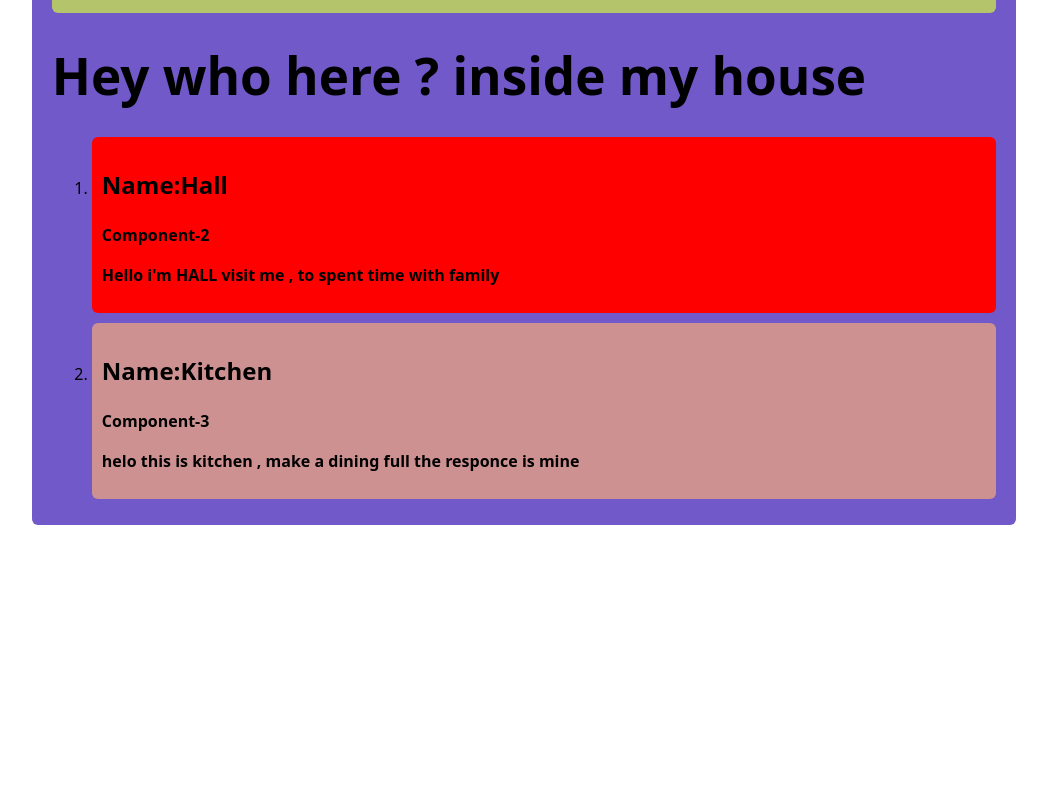
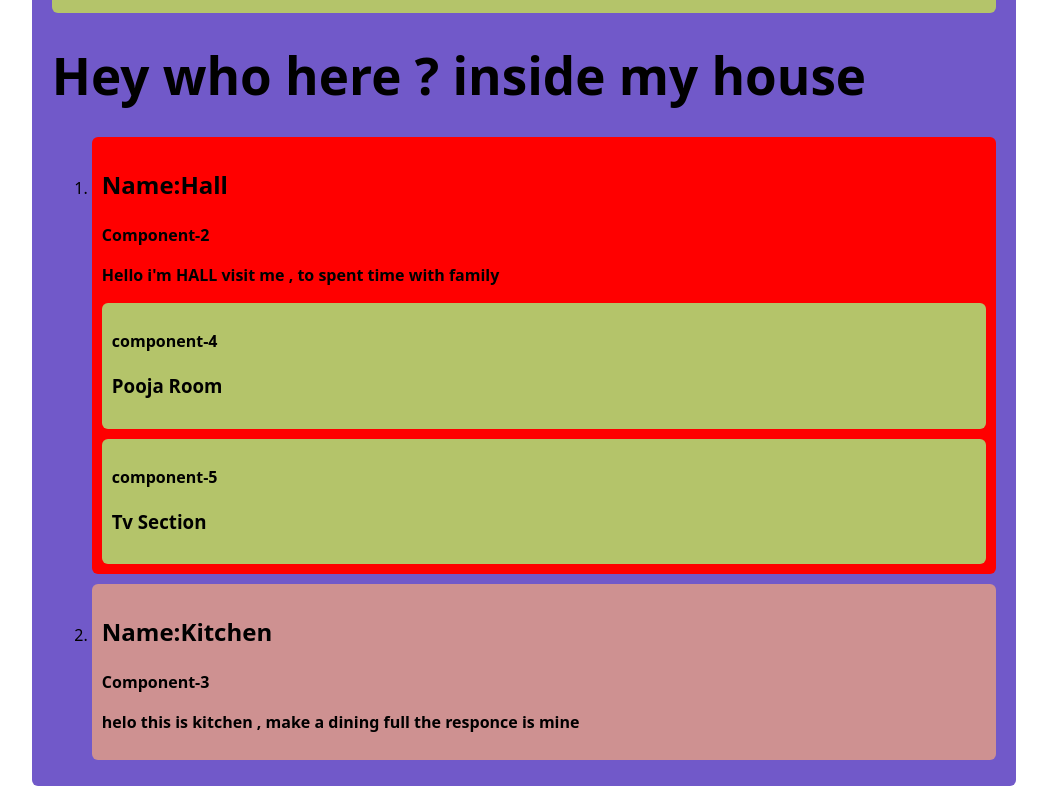
Before and after one commit to Hariiharan-Developer/React_Core-Concepts, a React (Vite) app: page / in a window 1280 px wide. Shown: the part 460-1266 px from the top of the page, without its empty margins (195-1242 px from the left). Before the commit the page ends 1005 px from the top, so only its background shows below. Built offline with nearby package versions, Linux system fonts and the light colour scheme.

Commit message:
file seperated

```diff
--- a/src/components/1.comp/Component.css
+++ b/src/components/1.comp/Component.css
@@ -17,6 +17,7 @@
     border-radius: 6px;
     padding: 10px 10px;
     margin-bottom: 10px;
+
 }
 .kitchen{
     background: rgb(206, 145, 145);
@@ -31,3 +32,15 @@
 p{
     font-weight: 600;
 }
+.pooja-room{
+    background: rgba(180, 196, 106);
+    border-radius: 6px;
+    padding: 10px 10px;
+   margin-bottom: 10px;
+}
+.tv{
+    background: rgba(180, 196, 106);
+    border-radius: 6px;
+    padding: 10px 10px;
+
+}
--- a/src/components/1.comp/Component.jsx
+++ b/src/components/1.comp/Component.jsx
@@ -1,5 +1,8 @@
 import React from 'react'
 import './Component.css'
+import Explanation from './Explanation'
+import Hall from './Hall'
+import Kitchen from './Kitchen'
 const Component = () => {
   return (
     <div className='content'>
@@ -22,36 +25,4 @@ const Component = () => {
   )
 }
 
-const Explanation = ()=>{
-    return(
-        <div className='explanation'>
-        <h2>Name:Explanation</h2>
-        <p>Component-1</p>
-        <h4>The HALL & KITCHEN are the components those 2 components are mountend inside the Component Element</h4>
-        </div>
-    )
-}
-
-
-
-const Hall = ()=>{
-    return(
-        <div className='hall'>
-        <h2>Name:Hall</h2>
-        <p>Component-2</p>
-        <p>Hello i'm HALL visit me , to spent time with family</p>
-        </div>
-    )
-}
-
-const Kitchen = ()=>{
-    return(
-        <div className='kitchen'>
-        <h2>Name:Kitchen</h2>
-        <p>Component-3</p>
-        <p>helo this is kitchen , make a dining full the responce is mine</p>
-        </div>
-    )
-}
-
 export default Component
--- /dev/null
+++ b/src/components/1.comp/Explanation.jsx
@@ -0,0 +1,11 @@
+const Explanation = ()=>{
+    return(
+        <div className='explanation'>
+        <h2>Name:Explanation</h2>
+        <p>Component-1</p>
+        <h4>The HALL & KITCHEN are the components those 2 components are mountend inside the Component Element</h4>
+        </div>
+    )
+}
+
+export default Explanation
--- /dev/null
+++ b/src/components/1.comp/Hall.jsx
@@ -0,0 +1,16 @@
+import PoojaRoom from "./PoojaRoom"
+import Tv from "./Tv"
+
+const Hall = ()=>{
+    return(
+        <div className='hall'>
+        <h2>Name:Hall</h2>
+        <p>Component-2</p>
+        <p>Hello i'm HALL visit me , to spent time with family</p>
+        <PoojaRoom/>
+        <Tv/>
+        </div>
+    )
+}
+
+export default Hall
--- /dev/null
+++ b/src/components/1.comp/Kitchen.jsx
@@ -0,0 +1,11 @@
+const Kitchen = ()=>{
+    return(
+        <div className='kitchen'>
+        <h2>Name:Kitchen</h2>
+        <p>Component-3</p>
+        <p>helo this is kitchen , make a dining full the responce is mine</p>
+        </div>
+    )
+}
+
+export default Kitchen
--- /dev/null
+++ b/src/components/1.comp/PoojaRoom.jsx
@@ -0,0 +1,12 @@
+import React from 'react'
+
+const PoojaRoom = () => {
+  return (
+    <div className='pooja-room'>
+      <p>component-4</p>
+      <h3>Pooja Room</h3>
+    </div>
+  )
+}
+
+export default PoojaRoom
--- /dev/null
+++ b/src/components/1.comp/Tv.jsx
@@ -0,0 +1,12 @@
+import React from 'react'
+
+const Tv = () => {
+  return (
+    <div className='tv'>
+        <p>component-5</p>
+      <h3>Tv Section</h3>
+    </div>
+  )
+}
+
+export default Tv
```
